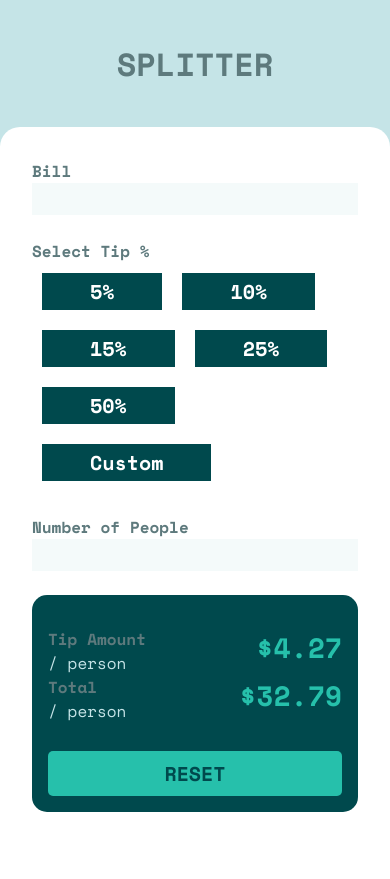
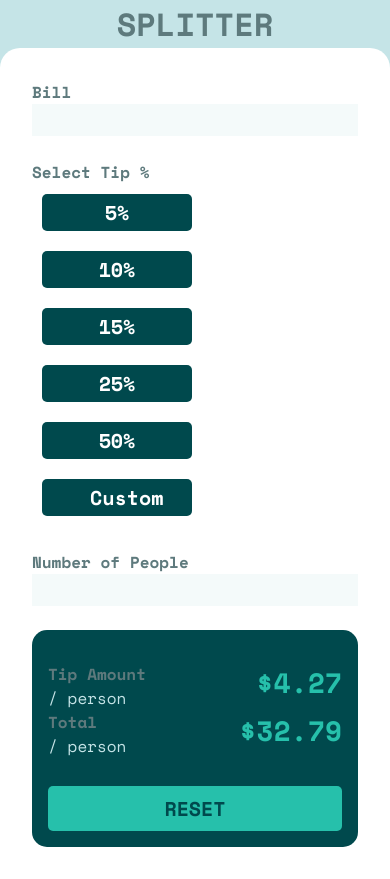
Before and after one commit to jwhong98/Tip-Calculator, a React (Create React App) app: page / in a window 390 px wide. Before the commit the page ends 844 px from the top, so only its background shows below. Built offline with nearby package versions, Linux system fonts and the light colour scheme.

Commit message:
completed mobile view

```diff
--- a/src/Components/Calculator/CalculatorElements.js
+++ b/src/Components/Calculator/CalculatorElements.js
@@ -73,13 +73,19 @@ export const Input = styled.input`
     margin-bottom: 1.5rem;
 `;
 
+export const Img = styled.img`
+
+`;
+
 export const TipSection = styled.div`
     width: 100%;
     margin-bottom: 1.5rem;
 `;
 
 export const ButtonWrapper = styled.div`
-
+    display: flex;
+    flex-wrap: wrap;
+    justify-content: space-between;
 `;
 
 export const Button = styled.button`
@@ -92,6 +98,18 @@ export const Button = styled.button`
     font-size: 1.25rem;
     padding: .25rem 3rem;
     cursor: pointer;
+    border-radius: 5px;
+    width: 150px;
+
+    &:hover {
+        background-color: hsl(185, 41%, 84%);
+        color: hsl(183, 100%, 15%);
+    }
+
+    &:focus {
+        background-color: hsl(172, 67%, 45%);
+        color: hsl(183, 100%, 15%);
+    }
 `;
 
 export const PeopleSection = styled.div`
@@ -147,4 +165,8 @@ export const ResultButton = styled.button`
     margin-top: 1.75rem;
     text-transform: uppercase;
     cursor: pointer;
+
+    &:hover {
+        background-color: hsl(185, 41%, 84%);
+    }
 `;
--- a/src/Components/Calculator/index.js
+++ b/src/Components/Calculator/index.js
@@ -1,6 +1,6 @@
 import React from 'react';
 import { CalculatorContainer, CalculatorWrapper, CalculatorHeader, Title, CalculatorBody, BodyWrapper,
-BodyHeader, Label, Input, TipSection, ButtonWrapper, Button, PeopleSection, Results, ResultsWrapper,
+BodyHeader, Label, Input,Img, TipSection, ButtonWrapper, Button, PeopleSection, Results, ResultsWrapper,
 Section, SectionLabel, Measure, Amount, ResultButton } from './CalculatorElements';
 
 const Calculator = () => {
@@ -14,7 +14,8 @@ const Calculator = () => {
                     <BodyWrapper>
                         <BodyHeader>
                             <Label>Bill</Label>
-                            <Input></Input>
+                            <Input>
+                            </Input>
                         </BodyHeader>
                         <TipSection>
                             <Label>Select Tip %</Label>
```
